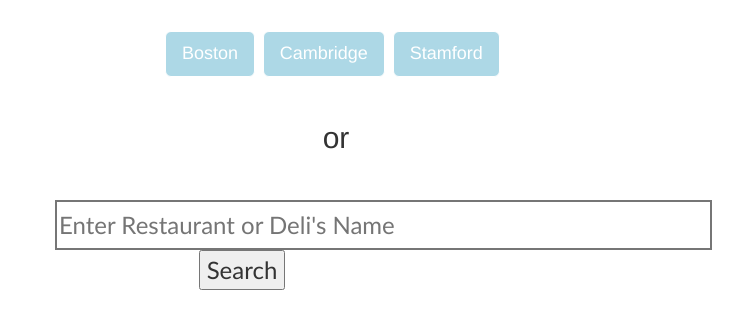
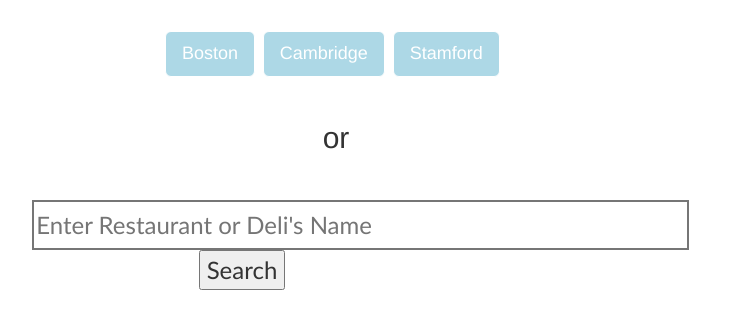
Before and after one commit to ccweaver/NutriApp, a Django app: page / in a window 1280 px wide. Shown: the part 226-555 px from the top of the page, without its empty margins (304-1047 px from the left). Run offline with Django 3.2, Linux system fonts and the light colour scheme; some libraries are stand-ins or nearby versions.

Commit message:
Update sign_in.html

```diff
--- a/nutri/nutri/templates/sign_in.html
+++ b/nutri/nutri/templates/sign_in.html
@@ -279,7 +279,7 @@
         .left{
           display:inline-block;
           width:80%;
-          margin-left:15%;
+          margin-left:10%;
         }
 
         .right{
```
